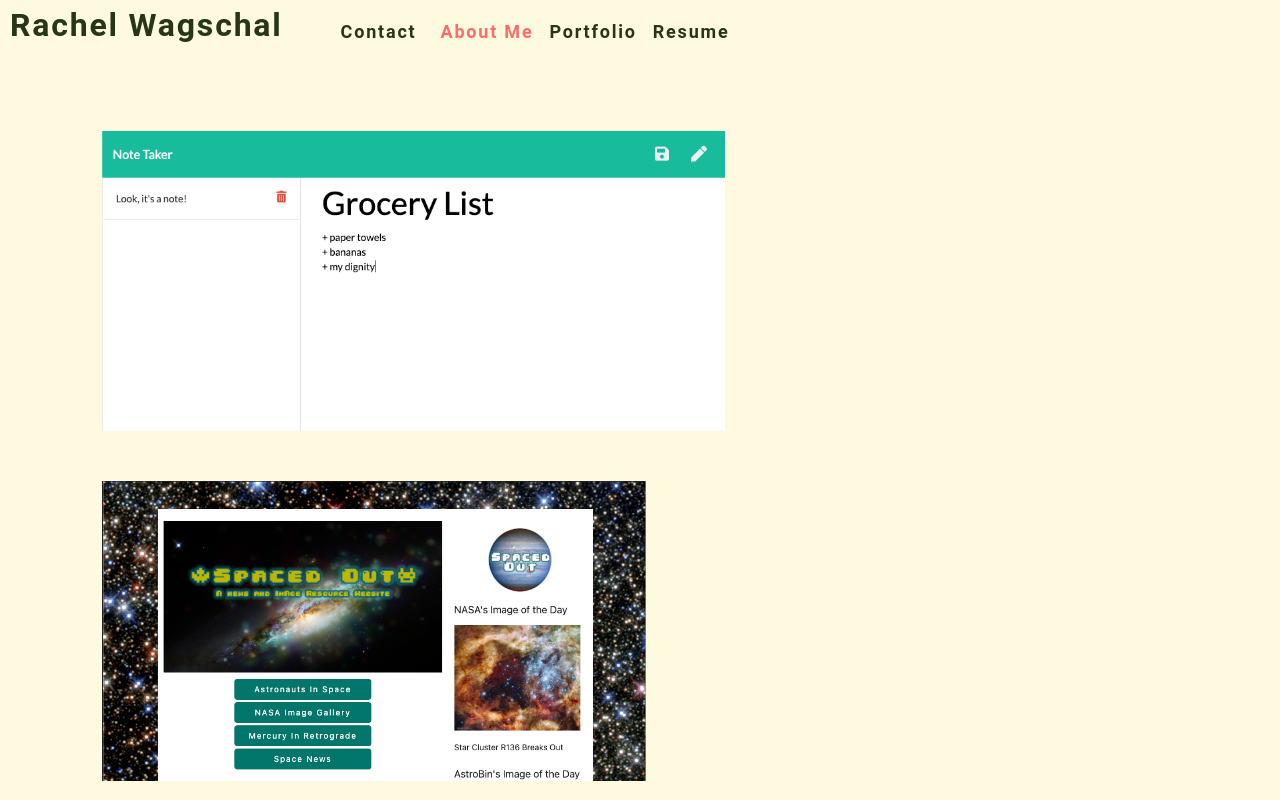
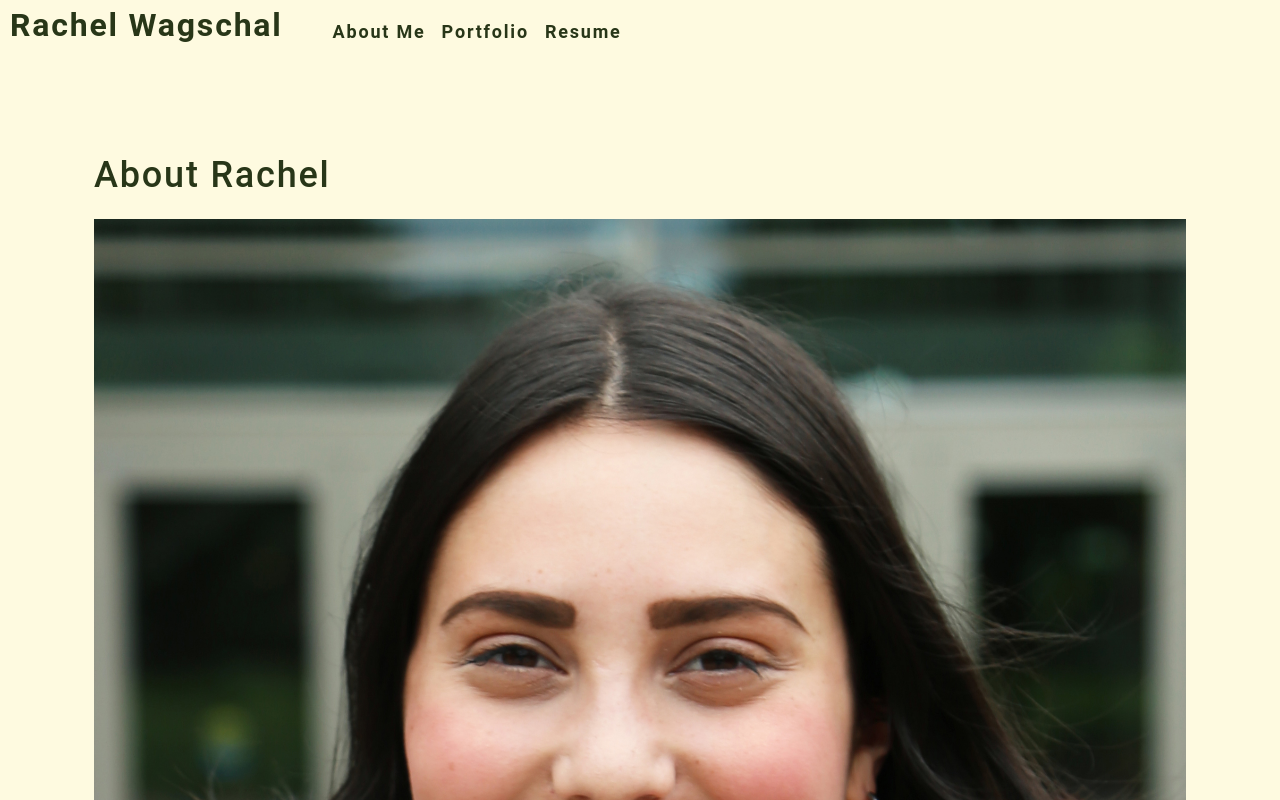
Before and after one commit to rawagschal/rawagschal.github.io, a React (Create React App) app: page / in a window 1280 px wide. Shown: the top 800 px of the page. Built offline with nearby package versions, Linux system fonts and the light colour scheme.

Commit message:
trying to conditionally render pages

```diff
--- a/package.json
+++ b/package.json
@@ -18,7 +18,7 @@
     "test": "react-scripts test",
     "eject": "react-scripts eject",
     "predeploy": "npm run build",
-    "deploy": "gh-pages -d bulid"
+    "deploy": "gh-pages -d build"
   },
   "eslintConfig": {
     "extends": [
--- a/src/App.js
+++ b/src/App.js
@@ -6,7 +6,23 @@ import Contact from './components/Contact';
 import Portfolio from './components/Portfolio';
 
 function App() {
-  const [contactSelected, setContactSelected] = useState(false);
+  // const [contactSelected, setContactSelected] = useState(false);
+  // const [aboutSelected, setAboutSelected] = useState(false);
+
+  const renderPage = () => {
+    switch (currentCategory) {
+      // case 'Resume':
+      //   return <Resume />;
+      case 'Portfolio':
+        return <Portfolio />;
+      case 'Contact':
+        return <Contact />;
+      default:
+        return <About />;
+    }
+  };
+
+
   const [categories] = useState([
     {
         name: "About Me",
@@ -22,19 +38,25 @@ function App() {
     },
 ]);
 
-const [currentCategory, setCurrentCategory] = useState(categories[0]);
+// const [currentCategory, setCurrentCategory] = useState(categories[0]);
+const [currentCategory, handlePageChange] = useState('About');
+
+
 
   return (
     <div>
       <Header
         categories={categories}
-        setCurrentCategory={setCurrentCategory}
+        // setCurrentCategory={setCurrentCategory}
         currentCategory={currentCategory}
-        contactSelected={contactSelected}
-        setContactSelected={setContactSelected}
+        // contactSelected={contactSelected}
+        // setContactSelected={setContactSelected}
+        // aboutSelected={aboutSelected}
+        // setAboutSelected={setAboutSelected}
+        handlePageChange={handlePageChange}
       ></Header>
       <main>
-        {!contactSelected ? (
+        {/* {!contactSelected ? (
           <>
             <Portfolio></Portfolio>
             <About></About>
@@ -42,7 +64,15 @@ const [currentCategory, setCurrentCategory] = useState(categories[0]);
         ) : (
           <Contact></Contact>
         )}
-
+        {!aboutSelected ? (
+          <>
+            <Portfolio></Portfolio>
+            <Contact></Contact>
+          </>
+        ) : (
+            <About></About>
+        )}  */}
+        <div>{renderPage(currentCategory)}</div>
       </main>
     </div>
   );
--- a/src/components/Header/index.js
+++ b/src/components/Header/index.js
@@ -1,12 +1,15 @@
 import React from 'react';
+
 
 function Header(props) {
     const {
         categories = [],
-        setCurrentCategory,
+        // setCurrentCategory,
         currentCategory,
-        contactSelected,
-        setContactSelected
+        // contactSelected,
+        // setContactSelected,
+        // aboutSelected,
+        // setAboutSelected
     } = props;
 
     return (
@@ -18,20 +21,23 @@ function Header(props) {
             </h2>
             <nav>
                 <ul className="flex-row">
-                    <li className={`mx-2 ${contactSelected && 'navActive'}`}>
+                    {/* <li className={`mx-2 ${contactSelected && 'navActive'}`}>
                         <span onClick={() => setContactSelected(true)} >Contact</span>
                     </li>
+                    <li className={`mx-2 ${aboutSelected && 'navActive'}`}>
+                        <span onClick={() => setAboutSelected(true)} >About</span>
+                    </li> */}
                     {categories.map((category) => (
                         <li
                             className={`mx-1 ${
-                                currentCategory.name === category.name && !contactSelected && 'navActive'
+                                currentCategory.name === category.name && 'navActive'
                                 }`}
                             key={category.name}
                         >
                             <span
-                                onClick={() => {
-                                    setCurrentCategory(category)
-                                    setContactSelected(false);
+                                onClick={() => { props.handlePageChange(category)
+                                    // setCurrentCategory(category)
+                                    // setContactSelected(false);
                                 }}
                             >
                                 {(category.name)}
```
Also changed, not shown: 1 other file (tests, documents, lock files or other folders).
